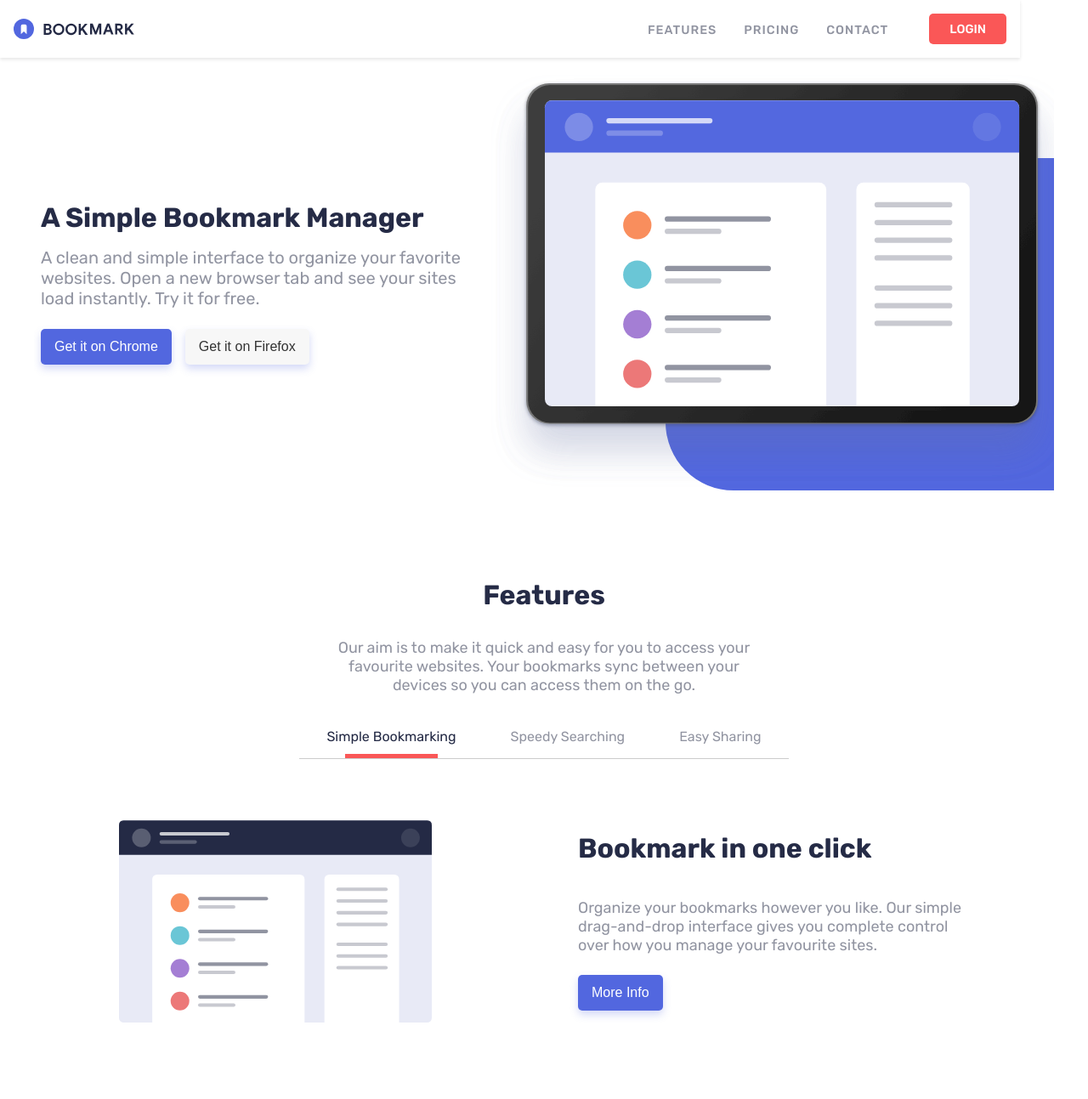
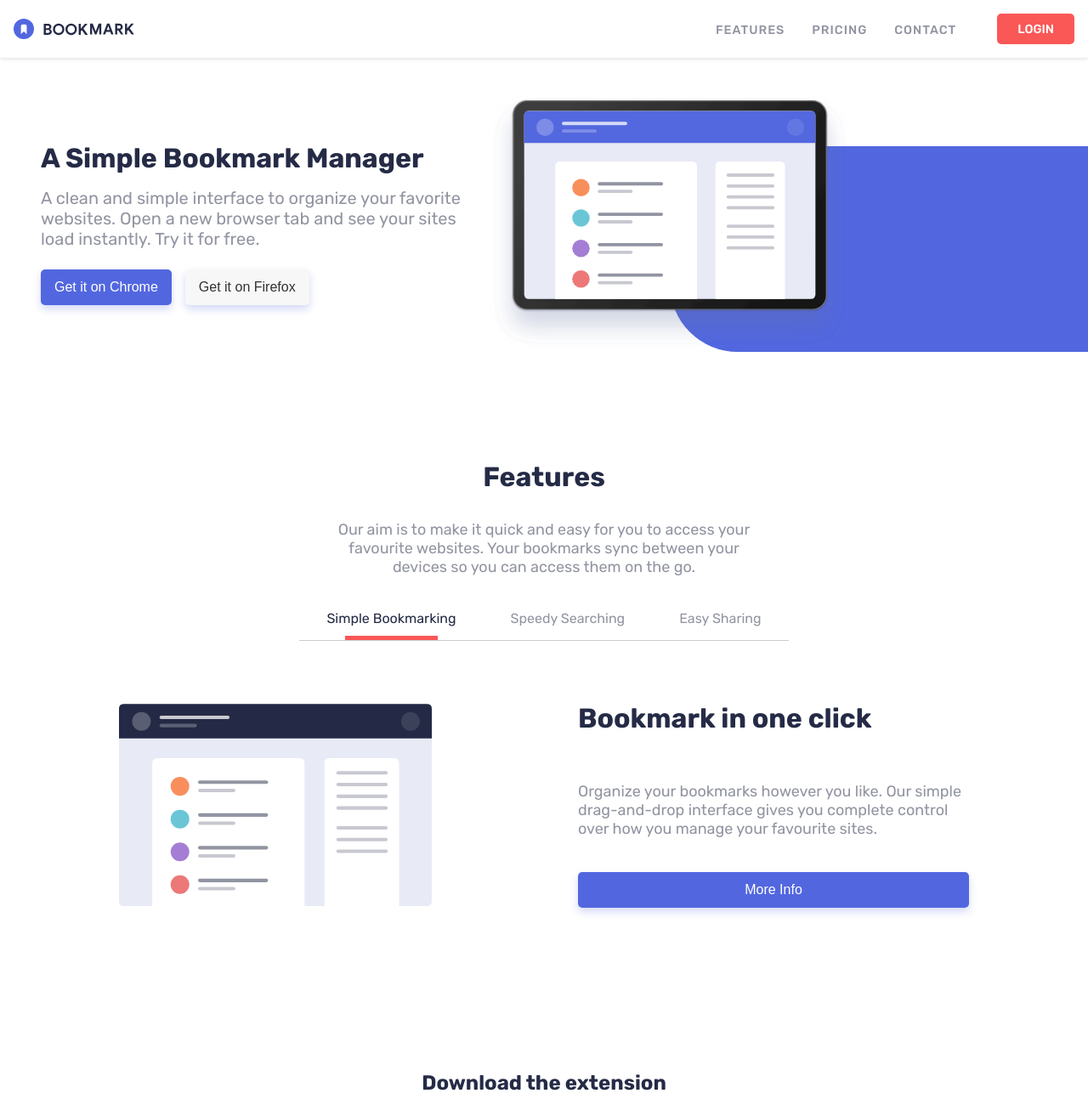
Before and after one commit to milenialdev/ITA_S1-Maquetacio, a plain HTML site: page index.html in a window 1280 px wide. Shown: the top 1293 px of the page at 85% size. Drawn offline with Linux system fonts and the light colour scheme.

Commit message:
Versión final

```diff
--- a/css/style.css
+++ b/css/style.css
@@ -14,7 +14,6 @@ body {
 .header {
   position: fixed;
   top: 0;
-  left: 0;
   width: 100%;
   padding: 1rem;
   background-color: #ffffff;
@@ -206,7 +205,7 @@ body {
   left: 30%;
   z-index: -1;
   border-bottom-left-radius: 5rem;
-  max-width: 768px;
+  max-width: inherit;
 }
 
 .features {
@@ -289,7 +288,7 @@ body {
   display: none;
   flex-direction: column;
   align-items: center;
-  gap: 1.5rem;
+  gap: 2.5rem;
   text-align: center;
 }
 
@@ -308,6 +307,12 @@ body {
   max-width: 500px;
   font-size: 1rem;
   padding: 0 1rem;
+  margin-top: 1rem;;
+}
+
+.features__panel button {
+  margin-top: 1rem;
+  width: 100%;
 }
 
 #feature1:checked ~ .features__nav_list ~ .features__content .features__panel--1,
@@ -684,6 +689,14 @@ body {
     max-width: 300px;
   }
 
+   .download__card:nth-child(2) {
+    margin-top: 3rem;
+  }
+
+  .download__card:nth-child(3) {
+    margin-top: 5rem;
+  }
+
    .faq {
     padding: 4rem 2rem;
   }
@@ -761,9 +774,14 @@ body {
 }
 
 @media (min-width: 1024px) {
+
+.header{
+  margin: 0 auto;
+}
+
 .hero {
-  padding: 0.5rem;
-    gap: 0rem;
+  padding-left: 3rem;
+  gap: 0rem;
   }
 
   .hero__title {
@@ -774,14 +792,15 @@ body {
     font-size: 1.25rem;
   }
 
-  .hero__image {
-  width: 100%;
-}
-
   .hero__image_container {
     max-width: inherit;
     right: 30px;
   }
+
+   .hero__image {
+  width: 60%;
+}
+
 
   .features {
     padding: 6rem 5rem;
@@ -840,15 +859,17 @@ body {
   }
 
   .download__cards {
+    margin: 0 auto;
     gap: 3rem;
+    max-width: 1200px;
   }
 
   .download__card:nth-child(2) {
-    margin-top: 2rem;
+    margin-top: 3rem;
   }
 
   .download__card:nth-child(3) {
-    margin-top: 4rem;
+    margin-top: 5rem;
   }
 
   .faq {
@@ -914,14 +935,13 @@ body {
 .faq,
 .cta,
 .footer {
-  max-width: 1200px;
+  max-width: 2880px;
   margin-left: auto;
   margin-right: auto;
 }
 
 .header__container {
-  max-width: 1900px;
-  margin-left: auto;
-  margin-right: auto;
+  max-width: 28800px;
+  margin: 0 auto;
   width: 100%;
 }
```
